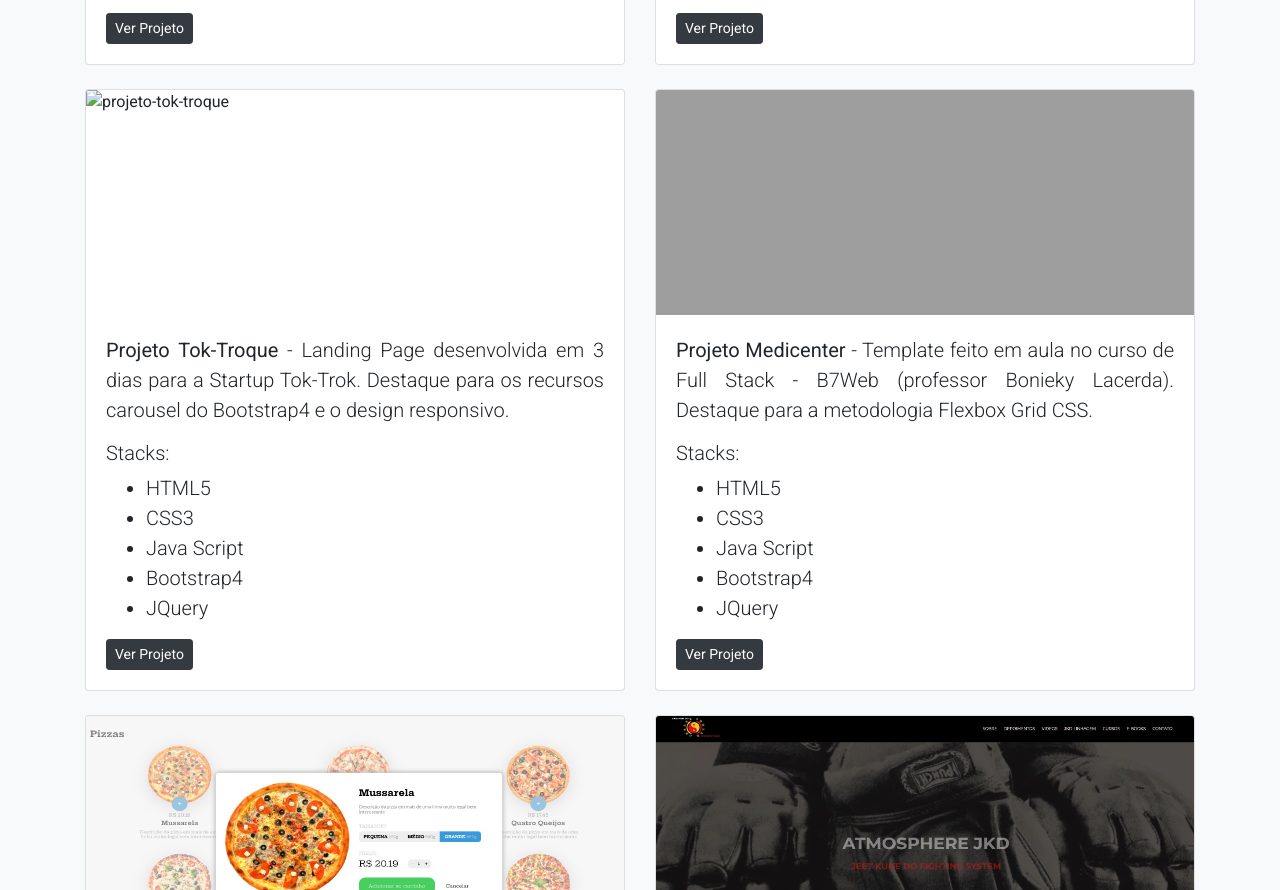
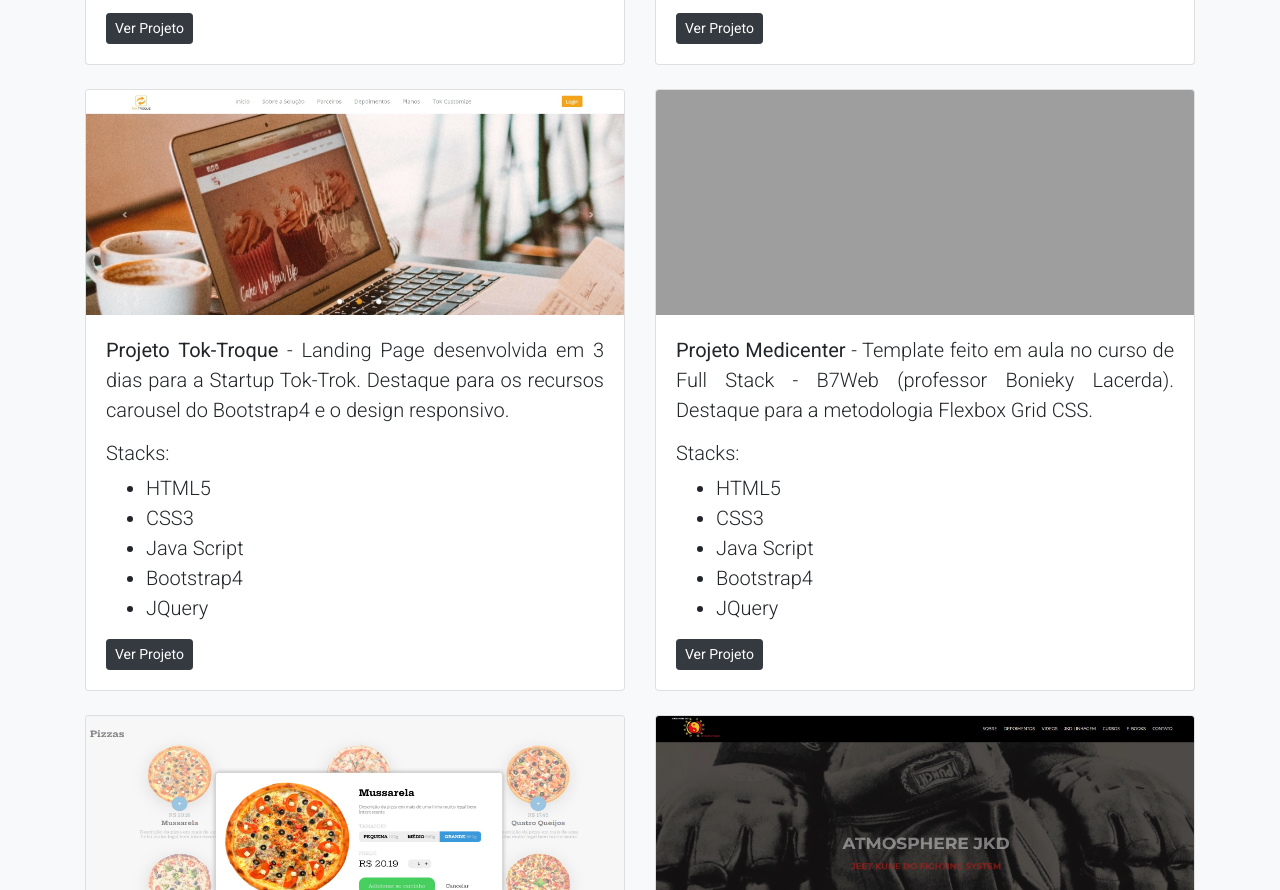
Before and after one commit to adrianomisina/portifolio-adriano-misina, a plain HTML site: page index.html in a window 1280 px wide. Shown: the part 1305-2195 px from the top of the page. Drawn offline with nearby package versions, Linux system fonts and the light colour scheme; the site is published under a folder, as on GitHub Pages, so addresses that start at the root find nothing.

Commit message:
first commit

```diff
--- a/index.html
+++ b/index.html
@@ -154,7 +154,7 @@
                         <div class="card mb-4 box-shadow">
                             <img class="card-img-top"
                                 data-src="holder.js/100px225?theme=thumb&amp;bg=55595c&amp;fg=eceeef&amp;text=Thumbnail"
-                                alt="projeto-tok-troque" src="/projeto-tok-troque.jpg" data-holder-rendered="true"
+                                alt="projeto-tok-troque" src="projeto-tok-troque.jpg" data-holder-rendered="true"
                                 style="height: 225px; width: 100%; display: block;">
                             <div class="card-body">
                                 <p class="card-text lead text-justify"><strong>Projeto Tok-Troque</strong> - Landing
```
